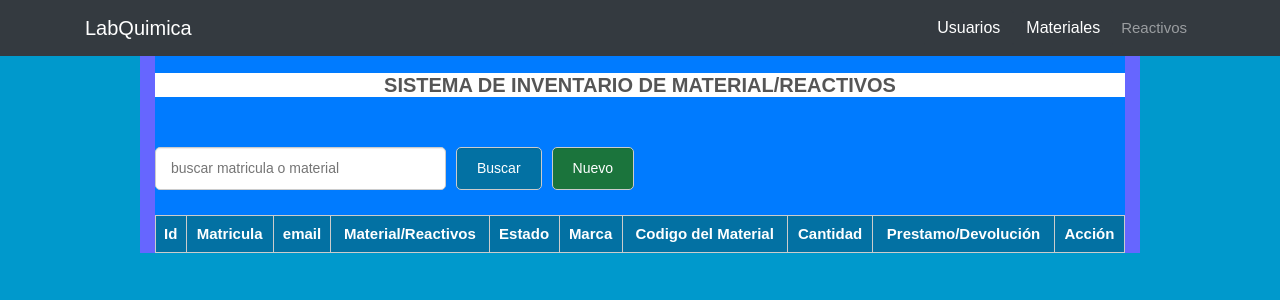
After one commit to betymark/LabControl_daia, a PHP site: page /proy_01/inventarioR.php in a window 1280 px wide. The commit adds this page. Shown: the top 300 px of the page. Run offline with PHP 8.4, Linux system fonts and the light colour scheme; data that the repository does not hold is empty; some libraries are stand-ins or nearby versions.

Commit message:
inventarioR

```diff
--- /dev/null
+++ b/conexionR.php
@@ -0,0 +1,15 @@
+<?php
+	$database="proyecto";
+	$user='root';
+	$password='';
+
+
+try {
+
+	$con=new PDO('mysql:host=localhost;dbname='.$database,$user,$password);
+
+} catch (PDOException $e) {
+	echo "Error".$e->getMessage();
+}
+
+?>
--- a/index.php
+++ b/index.php
@@ -48,10 +48,10 @@
       <div class="collapse navbar-collapse" id="navbarResponsive">
         <ul class="navbar-nav ml-auto">
           <li class="nav-item">
-            <a class="nav-link js-scroll-trigger" href="#Usuarios">Usuarios</a>
+            <a class="nav-link js-scroll-trigger" href="http://localhost/proy_01/index.php">Usuarios</a>
           </li>
           <li class="nav-item">
-            <a class="nav-link js-scroll-trigger" href="#Materiales">Materiales</a>
+            <a class="nav-link js-scroll-trigger" href="http://localhost/proy_01/inventarioR.php">Materiales</a>
           </li>
           <li class="nav-item">
             <a class="nav-link js-scroll-trigger" href="#Reactivos">Reactivos</a>
--- /dev/null
+++ b/inventarioR.php
@@ -0,0 +1,106 @@
+<?php
+	include_once 'conexionR.php';
+
+	$sentencia_select=$con->prepare('SELECT *FROM inventario2 ORDER BY idproducto DESC');
+	$sentencia_select->execute();
+	$resultado=$sentencia_select->fetchAll();
+
+	// metodo buscar
+	if(isset($_POST['btn_buscar'])){
+		$buscar_text=$_POST['buscar'];
+		$select_buscar=$con->prepare('
+			SELECT *FROM inventario2 WHERE matricula LIKE :campo OR material LIKE :campo;'
+		);
+
+		$select_buscar->execute(array(
+			':campo' =>"%".$buscar_text."%"
+		));
+
+		$resultado=$select_buscar->fetchAll();
+
+	}
+
+?>
+
+<!DOCTYPE html>
+<html lang="es">
+<head>
+	<meta charset="UTF-8">
+	<meta name="viewport" content="width=device-width, initial-scale=1.0">
+    <link rel="stylesheet" href="css/bootstrap.min.css"></li>
+    <script src="https://kit.fontawesome.com/7022004208.js" crossorigin="anonymous"></script>
+	<title>control de inventario Prestamos de Material/Reactivos </title>
+	<link rel="stylesheet" href="css/estilo.css">
+</head>
+<body>
+	<div class="contenedor">
+		<div class="container">
+				<div class= "panel panel-default">
+						<div class="panel-heading text-center">
+						<header class="bg-primary text-white">
+						<nav class="navbar navbar-expand-lg navbar-dark bg-dark fixed-top" id="mainNav">
+		<div class="container">
+			<a class="navbar-brand js-scroll-trigger" href="#page-top">LabQuimica</a>
+			<button class="navbar-toggler" type="button" data-toggle="collapse" data-target="#navbarResponsive" aria-controls="navbarResponsive" aria-expanded="false" aria-label="Toggle navigation">
+				<span class="navbar-toggler-icon"></span>
+			</button>
+			<div class="collapse navbar-collapse" id="navbarResponsive">
+				<ul class="navbar-nav ml-auto">
+					<li class="nav-item">
+						<a class="btn btn-dark" href="http://localhost/proy_01/index.php" role="button">Usuarios</a>
+					</li>
+					<li class="nav-item">
+						<a class="btn btn-dark" href="http://localhost/proy_01/inventarioR.php" role="button">Materiales</a>
+					</li>
+					<li class="nav-item">
+						<a class="nav-link js-scroll-trigger" href="#Reactivos">Reactivos</a>
+					</li>
+				</ul>
+			</div>
+		</div>
+	</nav>
+	</br>
+		<h2> SISTEMA DE INVENTARIO  DE MATERIAL/REACTIVOS</h2>
+		<div class="barra__buscador">
+			<form action="" class="formulario" method="post">
+				<input type="text" name="buscar" placeholder="buscar matricula o material"
+				value="<?php if(isset($buscar_text)) echo $buscar_text; ?>" class="input__text">
+				<input type="submit" class="btn" name="btn_buscar" value="Buscar">
+				<a href="insertR.php" class="btn btn__nuevo">Nuevo</a>
+			</form>
+		</div>
+		<table>
+			<tr class="head">
+				<td>Id</td>
+				<td>Matricula</td>
+				<td>email</td>
+				<td>Material/Reactivos</td>
+				<td>Estado</td>
+				<td>Marca</td>
+				<td>Codigo del Material</td>
+				<td>Cantidad</td>
+				<td>Prestamo/Devolución</td>
+      	<td colspan="2">Acción</td>
+			</tr>
+			<?php foreach($resultado as $fila):?>
+				<tr >
+					<td><?php echo $fila['idproducto']; ?></td>
+				  <td><?php echo $fila['matricula']; ?></td>
+				  <td><?php echo $fila ['email']; ?></td>
+					<td><?php echo $fila['material']; ?></td>
+					<td><?php echo $fila['estado']; ?></td>
+					<td><?php echo $fila['marca']; ?></td>
+					<td><?php echo $fila['codigo']; ?></td>
+					<td><?php echo $fila['cantidad']; ?></td>
+					<td><?php echo $fila['presdes']; ?></td>
+
+
+					<td><a href="updateR.php?idproducto=<?php echo $fila['idproducto']; ?>"  class="btn__update" >Editar</a></td>
+					<td><a href="deleteR.php?idproducto=<?php echo $fila['idproducto']; ?>" class="btn__delete">Eliminar</a></td>
+				</tr>
+			<?php endforeach ?>
+
+		</table>
+	</div>
+</body>
+</html>
```
Also changed, not shown: css/style.css (added, +64 -0 lines), deleteR.php (added, +14 -0 lines), insertR.php (added, +76 -0 lines), updateR.php (added, +94 -0 lines), img/login.png (added), 1 other file.
